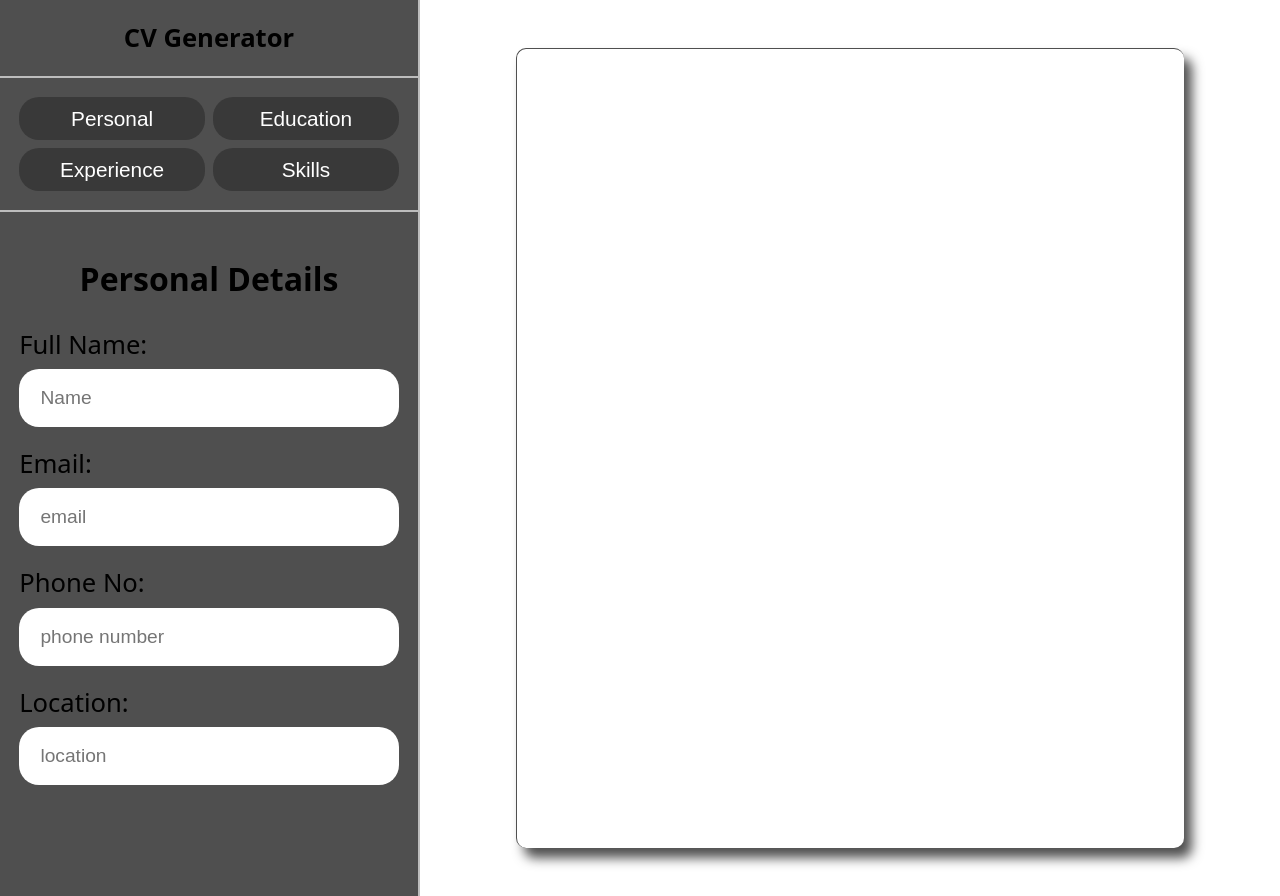
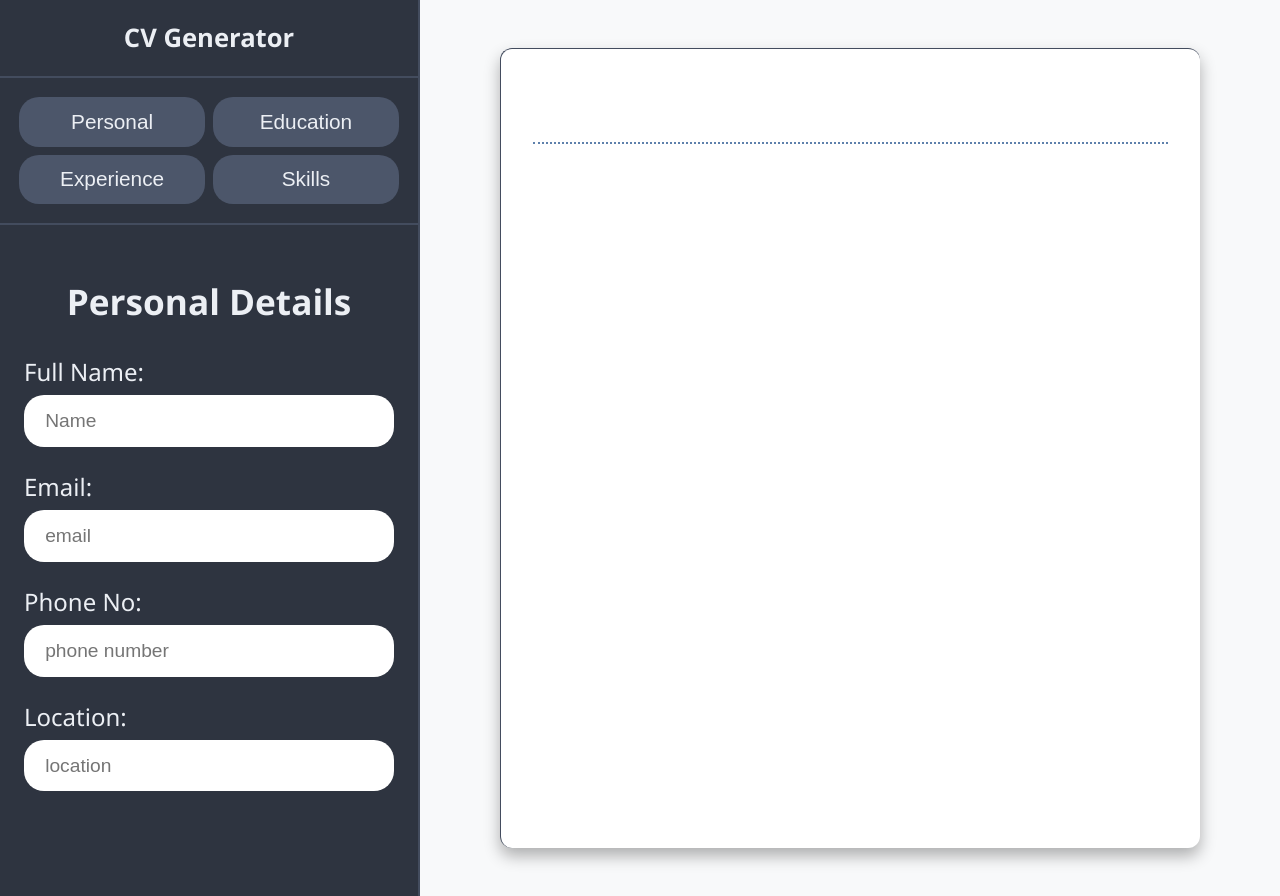
Before and after one commit to Anand-1812/CV-app, a React (Vite) app in the folder cv_app/: page / in a window 1280 px wide. Built offline with nearby package versions, Linux system fonts and the light colour scheme.

Commit message:
now the styling is good

```diff
--- a/cv_app/src/App.css
+++ b/cv_app/src/App.css
@@ -1,3 +1,22 @@
+:root {
+  --aside-bg: #2e3440;
+  --aside-text: #eceff4;
+  --button-bg: #4c566a;
+  --button-hover-bg: #5e81ac;
+  --button-text: #eceff4;
+  --border-color: #434c5e;
+  --input-hover: #81a1c1;
+  --cv-shadow: rgba(0, 0, 0, 0.3);
+  --cv-bg: #f8f9fa;
+}
+
+body {
+  margin: 0;
+  font-family: 'Segoe UI', Tahoma, Geneva, Verdana, sans-serif;
+  background: #d8dee9;
+  color: #2e3440;
+}
+
 #root {
   margin: 0 auto;
   min-width: 100vw;
@@ -7,23 +26,20 @@
   box-sizing: border-box;
 }
 
-br {
-  color: #ffffff;
-}
-
 .aside {
   max-width: 420px;
   width: 100%;
-  border-right: 2px solid #bdbdbd;
+  border-right: 2px solid var(--border-color);
   box-sizing: border-box;
-  background-color: #4f4f4f;
+  background-color: var(--aside-bg);
+  color: var(--aside-text);
 }
 
 .aside p {
   text-align: center;
-  font-size: 1.8rem;
-  padding: 0 1.2rem;
+  font-size: 2rem;
   font-weight: 700;
+  padding: 1.5rem 1rem;
 }
 
 .detailsButton {
@@ -31,45 +47,45 @@ br {
   display: flex;
   flex-wrap: wrap;
   gap: 8px;
-  border-top: 2px solid #bdbdbd;
-  border-bottom: 2px solid #bdbdbd;
+  border-top: 2px solid var(--border-color);
+  border-bottom: 2px solid var(--border-color);
   box-sizing: border-box;
 }
 
 .detailsButton button {
   flex: 0.5 0.5 calc(33.33% - 8px);
-  background-color: #393939;
-  color: white;
-  padding: 0.6rem 0.9rem;
+  background-color: var(--button-bg);
+  color: var(--button-text);
+  padding: 0.8rem 0.9rem;
   font-size: 1.3rem;
   border: none;
   border-radius: 20px;
   cursor: pointer;
-  transition: background-color 0.3s ease-in;
+  transition: background-color 0.3s ease;
   box-sizing: border-box;
 }
 
 .detailsButton button:hover {
-  background-color: #7b7b7b;
+  background-color: var(--button-hover-bg);
 }
 
 .inputSection {
-  padding: 1.2rem;
+  padding: 1.5rem;
   display: flex;
   flex-direction: column;
   gap: 2rem;
-  font-size: 1.6rem;
+  font-size: 1.5rem;
   box-sizing: border-box;
 }
 
 .inputBlock {
   display: flex;
   flex-direction: column;
-  gap: 12px;
+  gap: 1rem;
 }
 
 h2 {
-  font-size: 2rem;
+  font-size: 2.2rem;
   text-align: center;
   margin-bottom: 1rem;
 }
@@ -83,49 +99,58 @@ label {
 
 input {
   font-size: 1.2rem;
-  padding: 1rem 1.2rem;
+  padding: 0.8rem 1.2rem;
   border-radius: 20px;
   border: 2px solid transparent;
-  transition: border-color 0.3s ease-in;
+  transition: border-color 0.3s ease;
   box-sizing: border-box;
 }
 
 input:hover {
-  border-color: #919191;
+  border-color: var(--input-hover);
 }
 
 .cv-section {
   flex-grow: 1;
   box-sizing: border-box;
   overflow-y: auto;
-  padding: 3rem 6rem;
+  padding: 3rem 5rem;
+  background-color: var(--cv-bg);
 }
 
 .cv {
-  color: black;
   background-color: white;
   min-height: 100vh;
-  padding: 0 1.4rem;
-  border-top: 1px solid #4f4f4f;
-  border-left: 1px solid #4f4f4f;
-  border-radius: 10px;
-  box-shadow: 8px 10px 12px #4f4f4f;
+  padding: 2rem;
+  border-top: 1px solid var(--border-color);
+  border-left: 1px solid var(--border-color);
+  border-radius: 12px;
+  box-shadow: 0 8px 16px var(--cv-shadow);
   box-sizing: border-box;
 }
 
 .top {
   display: flex;
   flex-direction: column;
+  border-bottom: 2px dotted var(--button-hover-bg);
+  padding-bottom: 1rem;
+  margin-bottom: 1rem;
 }
 
 .top h1 {
-  font-size: 1.2em;
+  font-size: 2.5rem;
+  margin: 0;
 }
 
 .userDetail {
+  font-size: 1.4rem;
   display: flex;
   justify-content: center;
   align-items: center;
-  gap: 1.4rem;
+  gap: 1rem;
+  flex-wrap: wrap;
+}
 
+.cv-section::-webkit-scrollbar {
+  width: 8px;
 }
```
